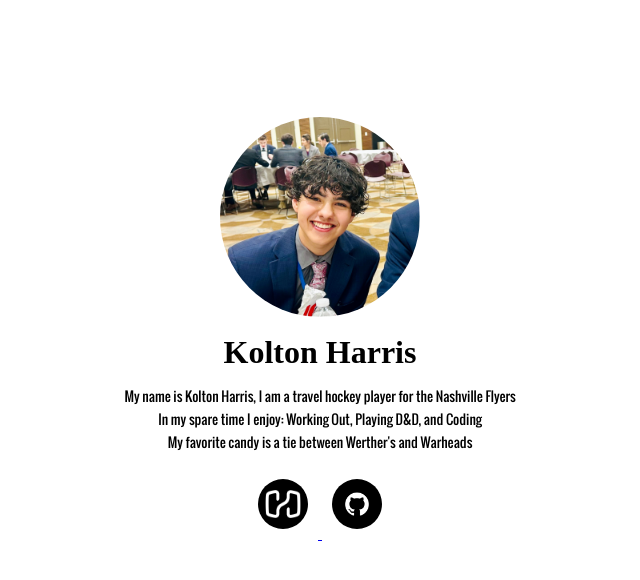
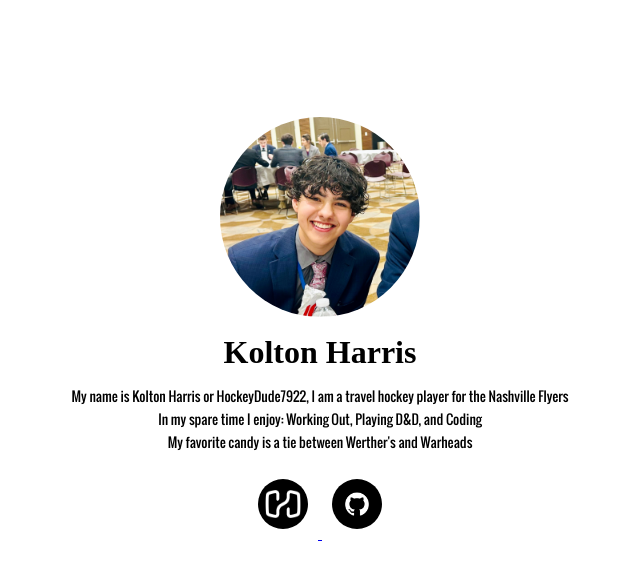
Before and after one commit to HockeyDude7922/KoltonHarris, a plain HTML site: page index.html in a window 1280 px wide. Shown: the whole page, without its empty margins (320-960 px from the left). Drawn offline with Linux system fonts and the light colour scheme; files whose address does not match are found by name.

Commit message:
Update index.html

```diff
--- a/index.html
+++ b/index.html
@@ -13,7 +13,7 @@
     <div class="txt-center">
       <h1 style="margin-bottom: -3px;">Kolton Harris</h1>
       <p style="font-family: 'Oswald', sans-serif;">
-        My name is Kolton Harris, I am a travel hockey player for the Nashville Flyers
+        My name is Kolton Harris or HockeyDude7922, I am a travel hockey player for the Nashville Flyers
         <br>In my spare time I enjoy: Working Out, Playing D&D, and Coding
         <br>My favorite candy is a tie between Werther's and Warheads
       </p>
```
